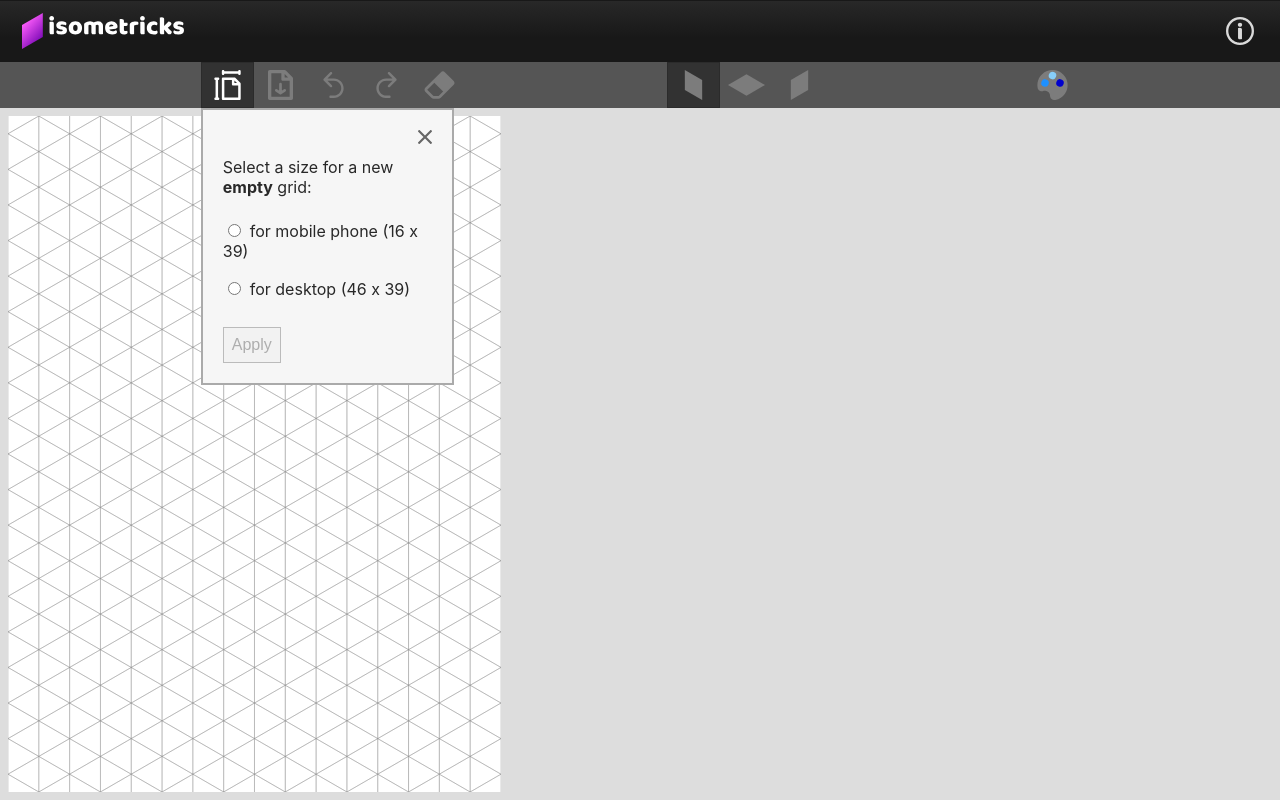
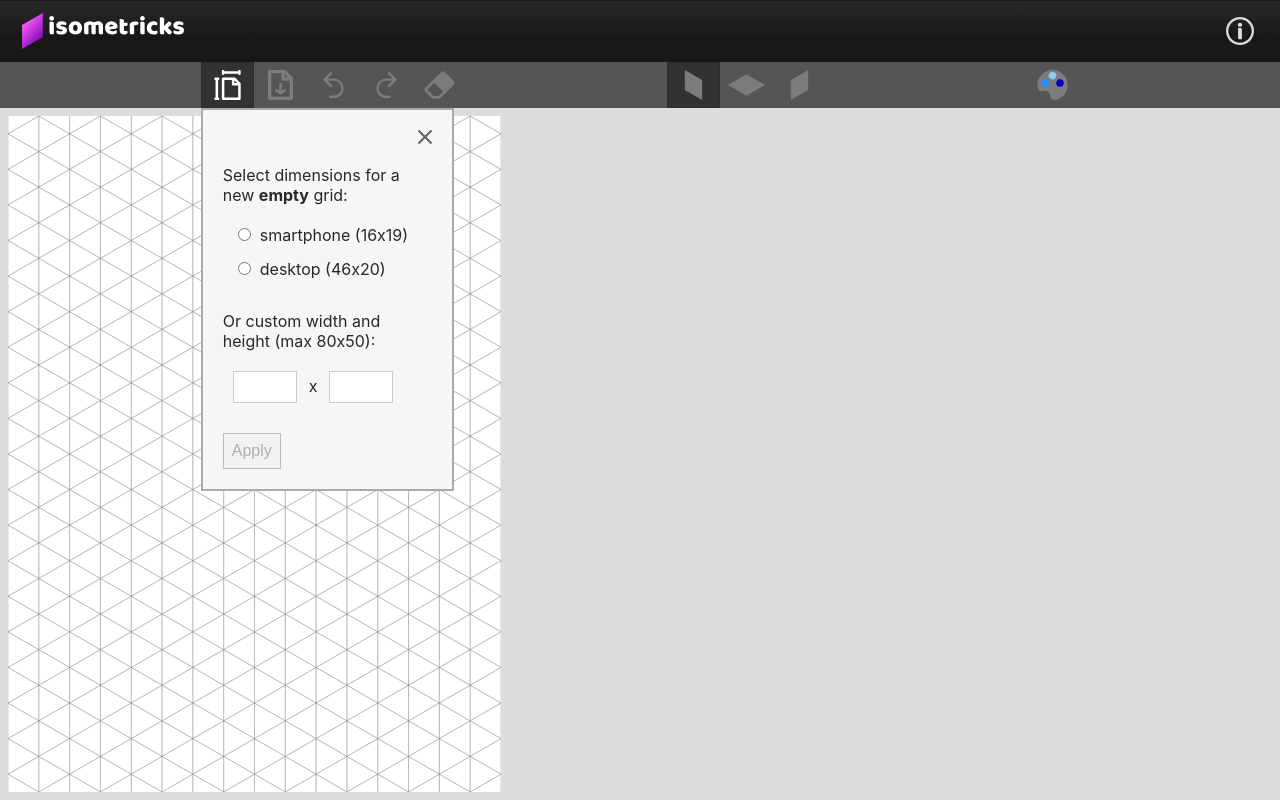
Before and after one commit to NicolasLetellier/isometricks, a React (Create React App) app: page / in a window 1280 px wide. Both pictures are taken after a click on the button 227 px from the left and 85 px from the top of the page. Built offline with nearby package versions, Linux system fonts and the light colour scheme.

Commit message:
add-grid-dimensions-inputs-with-styles

```diff
--- a/src/editor/toolbar/GridSize.css
+++ b/src/editor/toolbar/GridSize.css
@@ -15,13 +15,20 @@
   background-color: #f6f6f6;
 }
 
-.grid-size-dropdown p.size-instructions {
-  margin: 0 0 24px 0;
+.grid-size-dropdown p.proposed-dimensions-instructions,
+.grid-size-dropdown p.custom-dimensions-instructions {
+  margin: 8px 0 20px 0;
+}
+
+.grid-size-dropdown .proposed-dimensions-inputs,
+.grid-size-dropdown .custom-dimensions-inputs {
+  padding: 0 0 10px 10px;
 }
 
 .radio-component {
-  margin-bottom: 18px;
+  margin-bottom: 14px;
 }
+
 .radio-component label {
   margin-left: 6px;
 }
@@ -30,8 +37,29 @@
   cursor: pointer;
 }
 
+.grid-size-dropdown .custom-dimensions-inputs {
+  padding-bottom: 14px;
+}
+
+.grid-size-dropdown .custom-dimensions-inputs p {
+  padding: 6px;
+  margin: 16px 6px;
+  display: inline;
+}
+
+.grid-size-dropdown .custom-dimensions-inputs input {
+  padding: 6px;
+  font-size: 1em;
+  border: 1px solid #cccccc;
+  width: 50px;
+}
+
+.grid-size-dropdown .custom-dimensions-inputs input:focus {
+  outline: none;
+}
+
 .apply-grid-size {
-  margin-top: 10px;
+  margin-top: 16px;
   margin-right: 28px;
 }
 
@@ -42,7 +70,7 @@
   border: 1px solid #bbbbbb;
 }
 
-.dialog-btn:hover {
+.dialog-btn:hover, .dialog-btn:focus {
   background-color: #eaeaea;
   border: 1px solid #aaaaaa;
 }
--- a/src/editor/toolbar/GridSize.js
+++ b/src/editor/toolbar/GridSize.js
@@ -10,20 +10,29 @@ function GridSize({
   setOnDialog,
   setGridDimensionsInTriangles
 }) {
-  const [selectedDimensions, setSelectedDimensions] = useState(null);
+  const emptyDimension = '';
+  const [selectedWidth, setSelectedWidth] = useState(emptyDimension);
+  const [selectedHeight, setSelectedHeight] = useState(emptyDimension);
+
+  function translateHeightFacesToTriangles(heightFaces) {
+    return (heightFaces*2)+2;
+  }
 
   function applySelection() {
-    if (selectedDimensions !== null) {
-      setGridDimensionsInTriangles(selectedDimensions);
-      setSelectedDimensions(null);
+    if (selectedWidth && selectedHeight) {
+      setGridDimensionsInTriangles({
+        width: selectedWidth,
+        height: translateHeightFacesToTriangles(selectedHeight)
+      });
     }
+    setSelectedWidth(emptyDimension);
+    setSelectedHeight(emptyDimension);
     setOnDialog(null);
   }
 
   function closeDialog() {
-    if (selectedDimensions !== null) {
-      setSelectedDimensions(null);
-    }
+    setSelectedWidth(emptyDimension);
+    setSelectedHeight(emptyDimension);
     setOnDialog(null);
   }
 
@@ -32,6 +41,32 @@ function GridSize({
       setOnDialog('grid size');
     } else if (onDialog === 'grid size') {
       closeDialog();
+    }
+  }
+
+  function stringToNumber(string) {
+    return parseInt(string, 10);
+  }
+
+  function changeWidth(stringWidth) {
+    const width = stringToNumber(stringWidth);
+    if (stringWidth === '' || Number.isNaN(width)) {
+      setSelectedWidth(emptyDimension);
+      return;
+    }
+    if (width > 0 && width <= 80){
+      setSelectedWidth(width);
+    }
+  }
+
+  function changeHeight(stringHeight) {
+    const height = stringToNumber(stringHeight);
+    if (stringHeight === ''|| Number.isNaN(height)) {
+      setSelectedHeight(emptyDimension);
+      return;
+    }
+    if (height > 0 && height <= 50){
+      setSelectedHeight(height);
     }
   }
 
@@ -61,21 +96,22 @@ function GridSize({
             <CloseDropdownButton
               onClick={closeDialog}
             />
-            <p className="size-instructions">
-              Select a size for a new <strong>empty</strong> grid:
+            <p className="proposed-dimensions-instructions">
+              Select dimensions for a new <strong>empty</strong> grid:
             </p>
+            <div className="proposed-dimensions-inputs">
               <div className="radio-component">
                 <input
                   id="mobile-size"
                   type="radio"
                   name="size"
-                onClick={() => setSelectedDimensions({
-                  width: 16,
-                  height: 39
-                })}
+                  onClick={() => {
+                    setSelectedWidth(16);
+                    setSelectedHeight(19);
+                  }}
                 />
                 <label htmlFor="mobile-size">
-                for mobile phone (16 x 39)
+                  smartphone (16x19)
                 </label>
               </div>
               <div className="radio-component">
@@ -83,19 +119,44 @@ function GridSize({
                   id="desktop-size"
                   type="radio"
                   name="size"
-                onClick={() => setSelectedDimensions({
-                  width: 46,
-                  height: 39
-                })}
+                  onClick={() => {
+                    setSelectedWidth(46);
+                    setSelectedHeight(20);
+                  }}
                 />
                 <label htmlFor="desktop-size">
-                for desktop (46 x 39)
+                  desktop (46x20)
                 </label>
+              </div>
+            </div>
+            <p className="custom-dimensions-instructions">
+              Or custom width and height (max 80x50):
+            </p>
+            <div className="custom-dimensions-inputs">
+              <input
+                className="custom-size-input"
+                type="text"
+                inputMode="numeric"
+                pattern="\d*"
+                value={selectedWidth.toString()}
+                onChange={(event) => changeWidth(event.target.value)}
+              >
+              </input>
+              <p>x</p>
+              <input
+                className="custom-size-input"
+                type="text"
+                inputMode="numeric"
+                pattern="\d*"
+                value={selectedHeight.toString()}
+                onChange={(event) => changeHeight(event.target.value)}
+              >
+              </input>
             </div>
             <button
               type="button"
               className="apply-grid-size dialog-btn"
-              disabled={selectedDimensions === null}
+              disabled={!(selectedWidth && selectedHeight)}
               onClick={() => applySelection()}
             >
               Apply
```
Also changed, not shown: 1 other file (tests, documents, lock files or other folders). Lines whose indentation alone changed are shown as unchanged.
